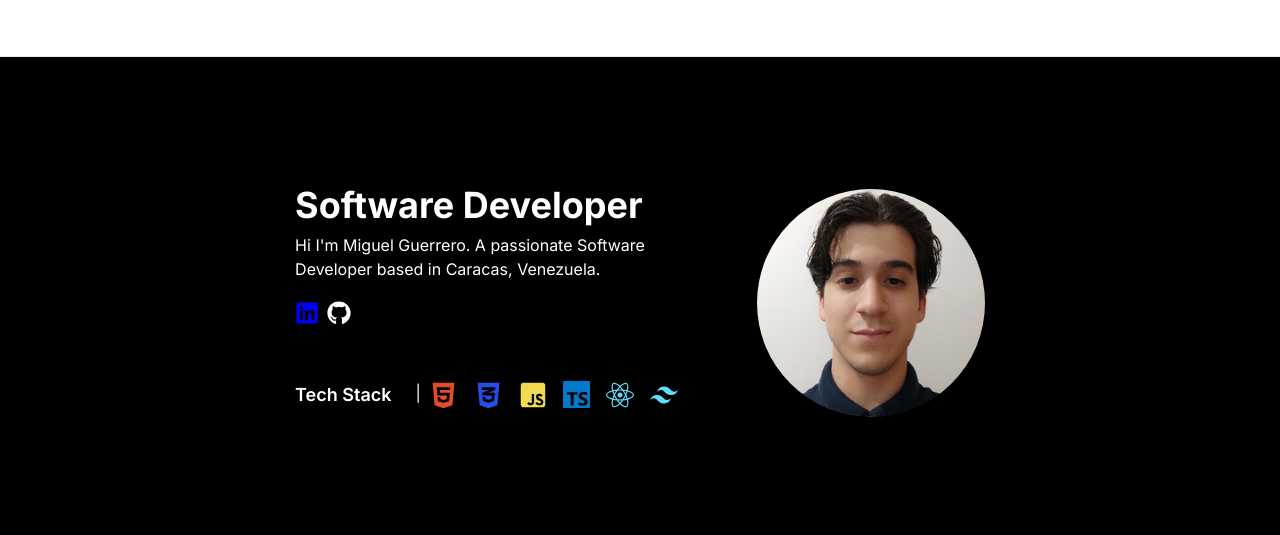
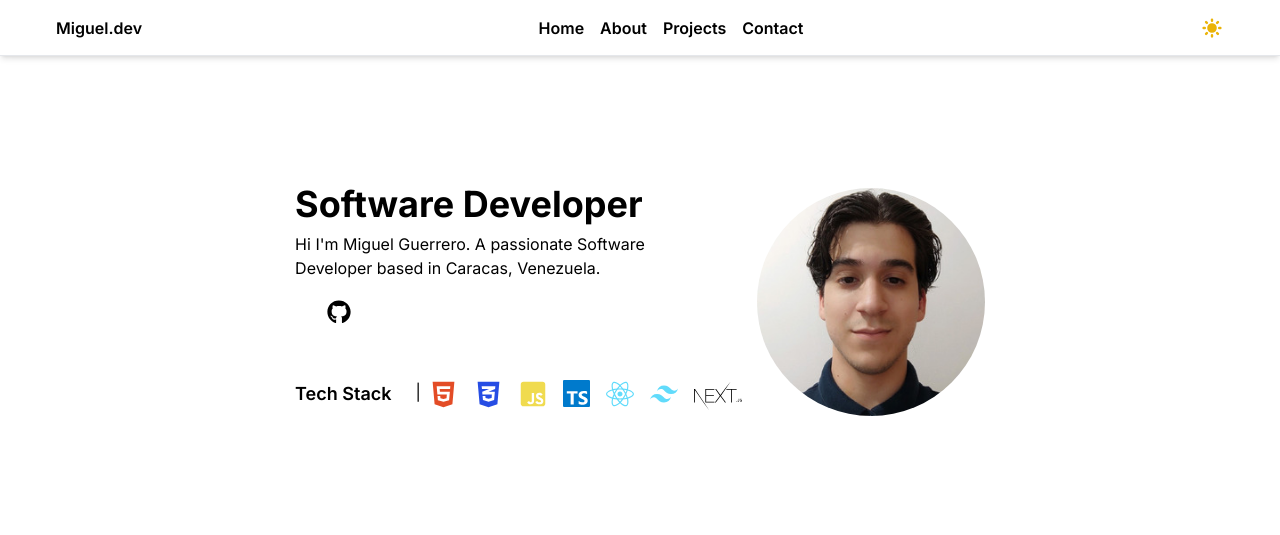
Before and after one commit to MiguelWebGit/miguel-app, a Next.js app: page / in a window 1280 px wide. Shown: the top 535 px of the page. Built offline with nearby package versions, Linux system fonts and the light colour scheme.

Commit message:
Dark mode working properly and also a little delay loading spinner for the tsx to kick in

```diff
--- a/app/globals.css
+++ b/app/globals.css
@@ -2,26 +2,6 @@
 @tailwind components;
 @tailwind utilities;
 
-:root {
-    --foreground-rgb: 0, 0, 0;
-    --background-start-rgb: 255, 255, 255;
-    --background-end-rgb: 255, 255, 255;
+html.dark {
+    @apply bg-gray-800 text-white;
 }
-
-@media (prefers-color-scheme: light) {
-    :root {
-        --foreground-rgb: 255, 255, 255;
-        --background-start-rgb: 0, 0, 0;
-        --background-end-rgb: 0, 0, 0;
-    }
-}
-
-body {
-    color: rgb(var(--foreground-rgb));
-    background: linear-gradient(
-            to bottom,
-            transparent,
-            rgb(var(--background-end-rgb))
-        )
-        rgb(var(--background-start-rgb));
-}
--- a/app/layout.tsx
+++ b/app/layout.tsx
@@ -1,24 +1,19 @@
-import './globals.css'
-import type { Metadata } from 'next'
-import { Inter } from 'next/font/google'
+import "./globals.css";
+import type {Metadata} from "next";
+import {Inter} from "next/font/google";
 
-const inter = Inter({ subsets: ['latin'] })
+const inter = Inter({subsets: ["latin"]});
 
 export const metadata: Metadata = {
-  title: 'Miguel Guerrero ',
-  description: 'Portafolio',
+    title: "Miguel Guerrero ",
+    description: "Portafolio",
+};
+
+export default function RootLayout({children}: {children: React.ReactNode}) {
+    return (
+        <html lang="en">
+            <head></head>
+            <body className={inter.className}>{children}</body>
+        </html>
+    );
 }
-
-export default function RootLayout({
-  children,
-}: {
-  children: React.ReactNode
-}) {
-  return (
-    <html lang="en">
-      <head>
-      </head>
-      <body className={inter.className}>{children}</body>
-    </html>
-  )
-}
--- a/app/page.tsx
+++ b/app/page.tsx
@@ -1,11 +1,27 @@
+"use client";
+import {useState, useEffect} from "react";
 import About from "@/components/About";
 import Hero from "@/components/Hero";
 import Navbar from "@/components/Navbar";
 import Projects from "@/components/Projects";
 import {PROJECT_CONSTANT} from "../lib/constants";
 import Contact from "@/components/Contact";
+import LoadingSpinner from "@/components/LoadingSpinner"; // This is your loading component
 
 export default function Home() {
+    const [loading, setLoading] = useState(true);
+
+    useEffect(() => {
+        // Simulate a loading delay
+        setTimeout(() => {
+            setLoading(false);
+        }, 2000); // Adjust this delay as needed
+    }, []);
+
+    if (loading) {
+        return <LoadingSpinner />;
+    }
+
     return (
         <div>
             <Navbar />
--- a/components/Contact.tsx
+++ b/components/Contact.tsx
@@ -5,6 +5,7 @@ import {
     FaWhatsapp,
     FaLinkedin,
 } from "react-icons/fa";
+import darkMode from "./Darkmode";
 
 type ContactItemProps = {
     Icon: IconType;
@@ -59,7 +60,7 @@ const Contact: React.FC = () => (
                         miguel.dev.cloud@gmail.com
                     </>
                 }
-                color="blue"
+                color={darkMode() ? "white" : "blue"}
                 size={24}
             />
             <ContactItem
@@ -73,7 +74,7 @@ const Contact: React.FC = () => (
                 Icon={FaLinkedin}
                 title="LinkedIn"
                 text="Miguel Guerrero"
-                color="blue"
+                color={darkMode() ? "white" : "blue"}
                 size={24}
                 link="https://www.linkedin.com/in/miguel-guerrero-52987615a/"
             />
--- /dev/null
+++ b/components/Darkmode.tsx
@@ -0,0 +1,39 @@
+"use strict";
+import {useEffect, useState} from "react";
+
+const DarkModeToggle = () => {
+    const [darkMode, setDarkMode] = useState(false);
+
+    useEffect(() => {
+        if (typeof window !== "undefined") {
+            const mediaQuery = window.matchMedia(
+                "(prefers-color-scheme: dark)"
+            );
+            setDarkMode(mediaQuery.matches);
+            const listener = (event: {
+                matches: boolean | ((prevState: boolean) => boolean);
+            }) => {
+                setDarkMode(event.matches);
+            };
+            mediaQuery.addListener(listener);
+            return () => mediaQuery.removeListener(listener);
+        }
+    }, []);
+
+    useEffect(() => {
+        if (darkMode) {
+            document.documentElement.classList.add("dark");
+        } else {
+            document.documentElement.classList.remove("dark");
+        }
+    }, [darkMode]);
+
+    const toggleDarkMode = () => {
+        setDarkMode(!darkMode);
+    };
+
+    // Return the state and toggle function
+    return {darkMode, toggleDarkMode};
+};
+
+export default DarkModeToggle;
--- a/components/Hero.tsx
+++ b/components/Hero.tsx
@@ -10,6 +10,7 @@ import {
     FaReact,
 } from "react-icons/fa";
 import {SiTypescript, SiTailwindcss} from "react-icons/si";
+import darkMode from "./Darkmode";
 
 const Hero = () => {
     return (
@@ -27,7 +28,10 @@ const Hero = () => {
                         href="https://www.linkedin.com/in/miguel-guerrero-52987615a/"
                         target="_blank"
                         rel="noopener noreferrer">
-                        <FaLinkedin size={24} color="blue" />
+                        <FaLinkedin
+                            size={24}
+                            color={darkMode() ? "white" : "blue"}
+                        />
                     </a>
                     <a
                         href="https://github.com/MiguelWebGit/"
--- /dev/null
+++ b/components/LoadingSpinner.tsx
@@ -0,0 +1,76 @@
+import React from "react";
+
+const LoadingSpinner = () => (
+    <div className="spinner">
+        <style jsx>{`
+            .spinner {
+                margin: 100px auto;
+                width: 50px;
+                height: 40px;
+                text-align: center;
+                font-size: 10px;
+            }
+
+            .spinner > div {
+                background-color: #333;
+                height: 100%;
+                width: 6px;
+                display: inline-block;
+
+                -webkit-animation: sk-stretchdelay 1.2s infinite ease-in-out;
+                animation: sk-stretchdelay 1.2s infinite ease-in-out;
+            }
+
+            .spinner .rect2 {
+                -webkit-animation-delay: -1.1s;
+                animation-delay: -1.1s;
+            }
+
+            .spinner .rect3 {
+                -webkit-animation-delay: -1s;
+                animation-delay: -1s;
+            }
+
+            .spinner .rect4 {
+                -webkit-animation-delay: -0.9s;
+                animation-delay: -0.9s;
+            }
+
+            .spinner .rect5 {
+                -webkit-animation-delay: -0.8s;
+                animation-delay: -0.8s;
+            }
+
+            @-webkit-keyframes sk-stretchdelay {
+                0%,
+                40%,
+                100% {
+                    -webkit-transform: scaleY(0.4);
+                }
+                20% {
+                    -webkit-transform: scaleY(1);
+                }
+            }
+
+            @keyframes sk-stretchdelay {
+                0%,
+                40%,
+                100% {
+                    transform: scaleY(0.4);
+                    -webkit-transform: scaleY(0.4);
+                }
+                20% {
+                    transform: scaleY(1);
+                    -webkit-transform: scaleY(1);
+                }
+            }
+        `}</style>
+        <div className="rect1"></div>
+        <div className="rect2"></div>
+        <div className="rect3"></div>
+        <div className="rect4"></div>
+        <div className="rect5"></div>
+    </div>
+);
+
+export default LoadingSpinner;
--- a/components/Navbar.tsx
+++ b/components/Navbar.tsx
@@ -1,5 +1,7 @@
 "use client";
 import React from "react";
+import {SunIcon, MoonIcon} from "@heroicons/react/solid";
+import useDarkMode from "./Darkmode"; // Note the change here
 
 const Navbar: React.FC = () => {
     const navbarHeight = 150; // Ajusta este valor al alto de tu barra de navegación
@@ -15,12 +17,15 @@ const Navbar: React.FC = () => {
         }
     };
 
+    // Use the useDarkMode hook here
+    const {darkMode, toggleDarkMode} = useDarkMode();
+
     return (
-        <nav className="sticky top-0 z-50 flex justify-between p-4 bg-white border-b border-black-200 shadow-md">
+        <nav className="sticky top-0 z-50 flex justify-between p-4 bg-white border-b border-black-200 shadow-md h-14 dark:bg-gray-800">
             <div>
                 <a
                     onClick={() => scrollToSection("home")}
-                    className="cursor-pointer font-semibold">
+                    className="cursor-pointer font-semibold ml-10 dark:text-white">
                     Miguel.dev
                 </a>
             </div>
@@ -30,6 +35,15 @@ const Navbar: React.FC = () => {
                 <a onClick={() => scrollToSection("projects")}>Projects</a>
                 <a onClick={() => scrollToSection("contact")}>Contact</a>
             </div>
+            <div className="mr-10">
+                <button onClick={toggleDarkMode} className="focus:outline-none">
+                    {darkMode ? (
+                        <MoonIcon className="h-6 w-6 text-gray-500" />
+                    ) : (
+                        <SunIcon className="h-6 w-6 text-yellow-500" />
+                    )}
+                </button>
+            </div>
         </nav>
     );
 };
--- a/package.json
+++ b/package.json
@@ -9,7 +9,9 @@
     "lint": "next lint"
   },
   "dependencies": {
+    "@heroicons/react": "^1.0.6",
     "next": "13.5.4",
+    "next-themes": "^0.2.1",
     "react": "^18",
     "react-dom": "^18",
     "react-icons": "^4.11.0",
--- a/tailwind.config.ts
+++ b/tailwind.config.ts
@@ -1,20 +1,30 @@
-import type { Config } from 'tailwindcss'
+import type {Config} from "tailwindcss";
 
 const config: Config = {
     content: [
-    './pages/**/*.{js,ts,jsx,tsx,mdx}',
-    './components/**/*.{js,ts,jsx,tsx,mdx}',
-    './app/**/*.{js,ts,jsx,tsx,mdx}',
+        "./pages/**/*.{js,ts,jsx,tsx,mdx}",
+        "./components/**/*.{js,ts,jsx,tsx,mdx}",
+        "./app/**/*.{js,ts,jsx,tsx,mdx}",
     ],
+    darkMode: "class", // This enables dark mode.
     theme: {
         extend: {
             backgroundImage: {
-        'gradient-radial': 'radial-gradient(var(--tw-gradient-stops))',
-        'gradient-conic':
-          'conic-gradient(from 180deg at 50% 50%, var(--tw-gradient-stops))',
+                "gradient-radial": "radial-gradient(var(--tw-gradient-stops))",
+                "gradient-conic":
+                    "conic-gradient(from 180deg at 50% 50%, var(--tw-gradient-stops))",
             },
+            // Add other styles as needed.
+        },
+    },
+    variants: {
+        extend: {
+            backgroundColor: ["dark"], // This enables the 'dark' variant for background color.
+            textColor: ["dark"], // This enables the 'dark' variant for text color.
+            // Add other styles as needed.
         },
     },
     plugins: [],
-}
-export default config
+};
+
+export default config;
```
Also changed, not shown: app/_app.tsx (deleted), document/document.tsx (deleted), 1 other file (tests, documents, lock files or other folders). Lines whose indentation alone changed are shown as unchanged.
